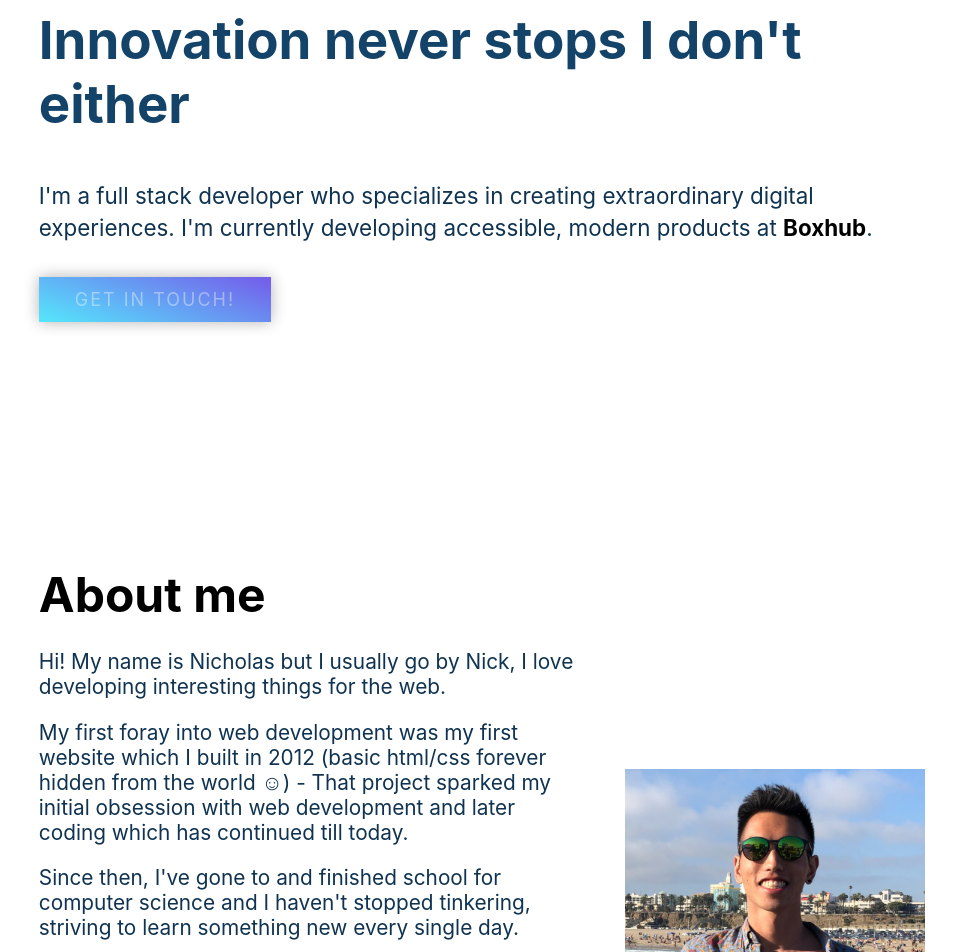
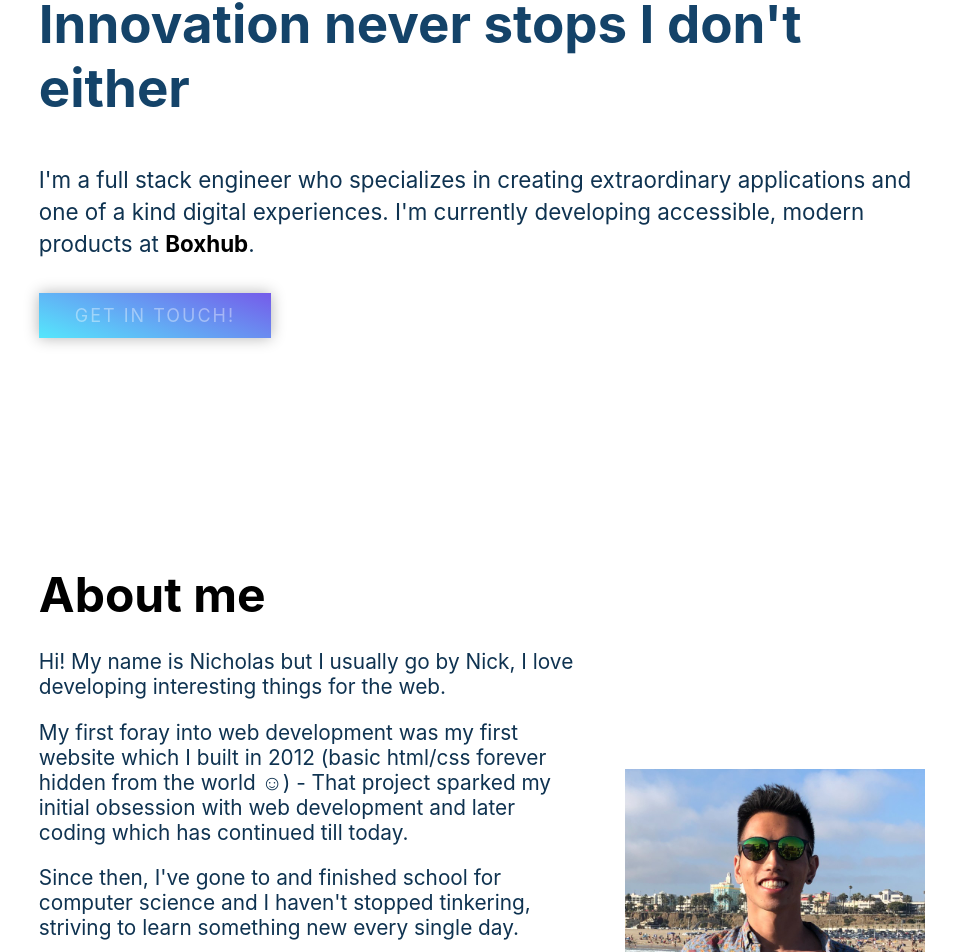
Before and after one commit to karnnivore/nick-chinsen-website, a Next.js app: page / in a window 1280 px wide. Shown: the part 1075-2027 px from the top of the page, without its empty margins (154-1110 px from the left). Built offline with nearby package versions, Linux system fonts and the light colour scheme.

Commit message:
Update employer hero component

```diff
--- a/components/home/Hero.tsx
+++ b/components/home/Hero.tsx
@@ -11,8 +11,8 @@ export const Hero = () => {
             <h1 className={styles.name}>Nick Chinsen</h1>
             <h2 className={styles.nameSubText}>Innovation never stops I don&apos;t either</h2>
             <p className={styles.landingIntroText}>
-              I&apos;m a full stack developer who specializes in creating
-              extraordinary digital experiences. I&apos;m currently developing accessible,
+              I&apos;m a full stack engineer who specializes in creating
+              extraordinary applications and one of a kind digital experiences. I&apos;m currently developing accessible,
               modern products at <a href="https://boxhub.com" rel="Boxhub company page" target="_blank">Boxhub</a>.
             </p>
             <RippleButton text={"Get in touch!"} link={"#contact-section"}/>
```
